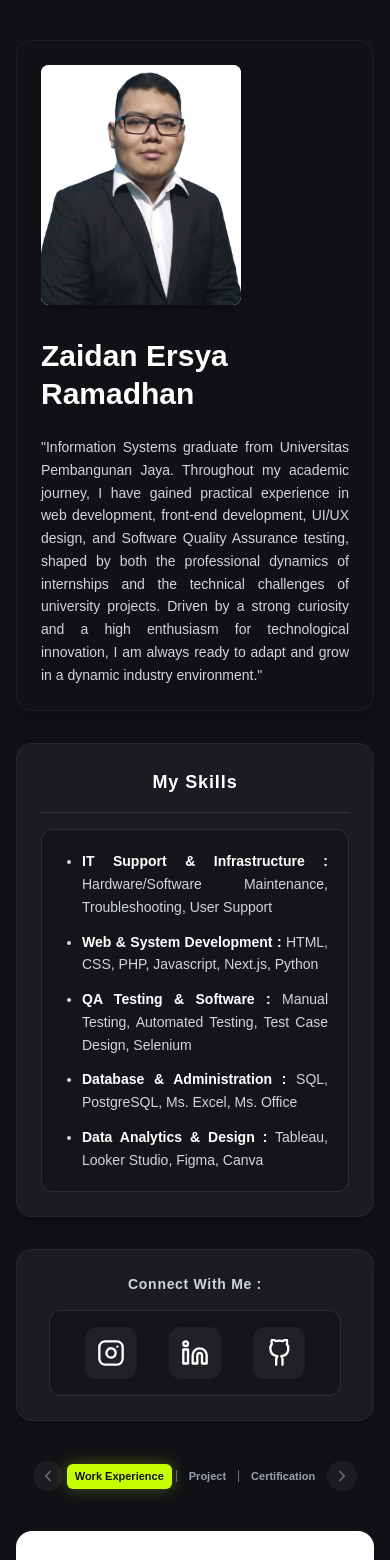
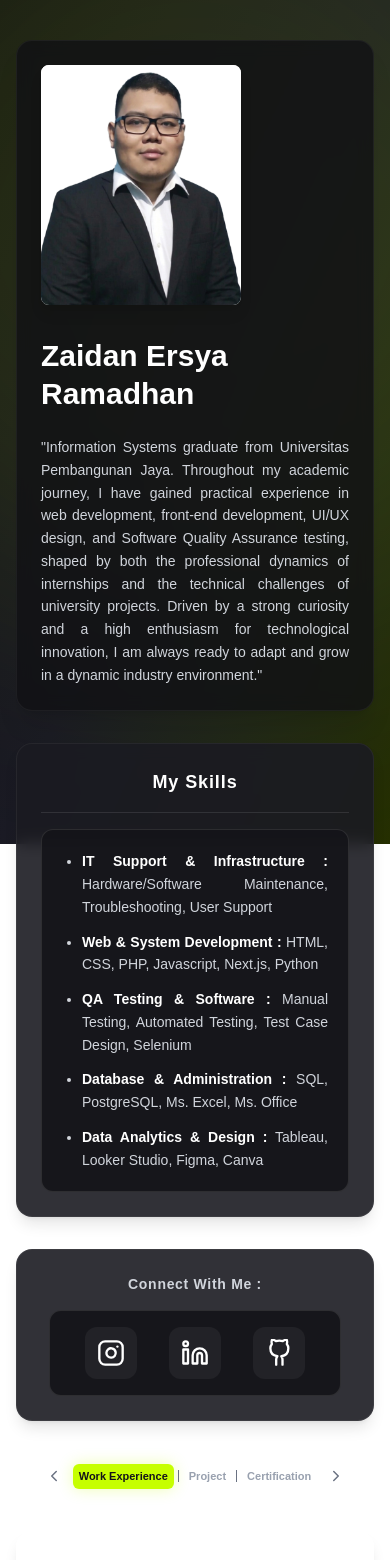
Before and after one commit to ImZard/profil, a Next.js app in the folder portofolio/: page / in a window 390 px wide. Shown: the top 1560 px of the page. Built offline with nearby package versions, Linux system fonts and the light colour scheme.

Commit message:
adding gradient color to background

```diff
--- a/portofolio/src/pages/index.tsx
+++ b/portofolio/src/pages/index.tsx
@@ -3,7 +3,7 @@
 import React, { useState, useEffect } from "react";
 import Link from "next/link";
 
-// 1. UPDATE: Daftar urutan tab untuk navigasi tombol Next/Prev
+// Daftar urutan tab untuk navigasi tombol Next/Prev
 const TABS: ("experience" | "project" | "certification")[] = [
   "experience",
   "project",
@@ -25,14 +25,14 @@ export default function Home() {
     return () => clearTimeout(timer);
   }, []);
 
-  // 2. UPDATE: Fungsi untuk tombol panah KIRI (Previous)
+  // Fungsi untuk tombol panah KIRI (Previous)
   const handlePrevTab = () => {
     const currentIndex = TABS.indexOf(activeTab);
     const prevIndex = currentIndex === 0 ? TABS.length - 1 : currentIndex - 1;
     setActiveTab(TABS[prevIndex]);
   };
 
-  // 3. UPDATE: Fungsi untuk tombol panah KANAN (Next)
+  // Fungsi untuk tombol panah KANAN (Next)
   const handleNextTab = () => {
     const currentIndex = TABS.indexOf(activeTab);
     const nextIndex = currentIndex === TABS.length - 1 ? 0 : currentIndex + 1;
@@ -40,11 +40,18 @@ export default function Home() {
   };
 
   return (
-    <div className="min-h-screen bg-[#111115] flex flex-col items-center py-10 px-4 selection:bg-[#C6FF00] selection:text-black overflow-hidden relative">
-      <div className="w-full max-w-4xl flex flex-col gap-8">
+    <div className="min-h-screen flex flex-col items-center py-10 px-4 selection:bg-[#C6FF00] selection:text-black overflow-hidden relative z-0">
+      {/* BACKGROUND WARNA GRADASI & GLOW */}
+      <div className="fixed inset-0 z-[-1] bg-gradient-to-br from-[#111115] via-[#1a1a24] to-[#252f00]"></div>
+
+      {/* Efek pendaran cahaya (glow) melingkar di tengah atas */}
+      <div className="fixed top-[-20%] left-1/2 -translate-x-1/2 w-[800px] h-[800px] bg-[#C6FF00]/10 rounded-full blur-[120px] z-[-1] pointer-events-none"></div>
+
+      {/* Kontainer Utama (ditambahkan z-10 agar berada di atas background) */}
+      <div className="w-full max-w-4xl flex flex-col gap-8 relative z-10">
         {/* SECTION ATAS: PROFIL & BIOGRAFI */}
         <div
-          className={`w-full relative bg-[#111115] p-6 md:p-10 border border-white/5 shadow-xl rounded-2xl group hover:border-white/10
+          className={`w-full relative bg-[#111115]/80 backdrop-blur-sm p-6 md:p-10 border border-white/5 shadow-xl rounded-2xl group hover:border-white/10
           transform transition-all duration-1000 ease-out
           ${isLoaded ? "opacity-100 translate-y-0" : "opacity-0 translate-y-12"}`}
         >
@@ -76,14 +83,14 @@ export default function Home() {
 
         {/* SECTION MY SKILLS */}
         <div
-          className={`bg-[#1B1B22] px-6 py-6 md:px-8 rounded-2xl border border-white/5 flex flex-col gap-4 shadow-lg
+          className={`bg-[#1B1B22]/90 backdrop-blur-sm px-6 py-6 md:px-8 rounded-2xl border border-white/5 flex flex-col gap-4 shadow-lg
           transform transition-all duration-1000 delay-300 ease-out
           ${isLoaded ? "opacity-100 translate-y-0" : "opacity-0 translate-y-12"}`}
         >
           <span className="text-lg md:text-xl font-bold tracking-wider text-white text-center border-b border-white/10 pb-4">
             My Skills
           </span>
-          <div className="bg-[#141419] border border-white/10 rounded-xl p-5 md:p-6">
+          <div className="bg-[#141419]/90 border border-white/10 rounded-xl p-5 md:p-6">
             <ul className="list-disc list-outside ml-5 text-gray-300 space-y-3 md:space-y-4 text-sm md:text-base leading-relaxed text-justify break-words whitespace-normal">
               <li>
                 <span className="font-semibold text-white">
@@ -121,14 +128,14 @@ export default function Home() {
 
         {/* SECTION CONNECT WITH ME */}
         <div
-          className={`bg-[#1B1B22] px-8 py-6 rounded-2xl border border-white/5 flex flex-col items-center gap-4 shadow-lg
+          className={`bg-[#1B1B22]/90 backdrop-blur-sm px-8 py-6 rounded-2xl border border-white/5 flex flex-col items-center gap-4 shadow-lg
           transform transition-all duration-1000 delay-200 ease-out
           ${isLoaded ? "opacity-100 translate-y-0" : "opacity-0 translate-y-12"}`}
         >
           <span className="text-sm md:text-base font-semibold tracking-wider text-gray-300 text-center">
             Connect With Me :
           </span>
-          <div className="w-full flex items-center justify-center gap-8 bg-[#141419] border border-white/10 rounded-xl px-4 py-4">
+          <div className="w-full flex items-center justify-center gap-8 bg-[#141419]/90 border border-white/10 rounded-xl px-4 py-4">
             <a
               href="https://www.instagram.com/zard_90/"
               target="_blank"
@@ -198,7 +205,7 @@ export default function Home() {
 
         {/* TAB SWITCHER DENGAN TOMBOL PANAH KIRI & KANAN */}
         <div
-          className={`flex flex-row items-center justify-center gap-1 md:gap-4 mb-2 mt-2 w-full px-1
+          className={`flex flex-nowrap items-center justify-center gap-1 sm:gap-2 md:gap-4 mb-2 mt-2 w-full px-1
           transform transition-all duration-1000 delay-500 ease-out
           ${isLoaded ? "opacity-100 translate-y-0" : "opacity-0 translate-y-8"}`}
         >
@@ -223,11 +230,11 @@ export default function Home() {
             </svg>
           </button>
 
-          {/* Area Menu Tab (Dibuat satu baris dan tidak akan turun ke bawah) */}
-          <div className="flex flex-row items-center justify-center gap-0.5 sm:gap-1 md:gap-2">
+          {/* Area Menu Tab */}
+          <div className="flex flex-nowrap items-center justify-center gap-0.5 sm:gap-1 md:gap-2">
             <button
               onClick={() => setActiveTab("experience")}
-              className={`px-2 md:px-3 py-1 text-[11px] sm:text-sm md:text-lg font-bold rounded-md transition-all duration-300 hover:scale-105 active:scale-95 whitespace-nowrap ${
+              className={`px-1.5 md:px-3 py-1 text-[10px] min-[375px]:text-[11px] sm:text-sm md:text-lg font-bold rounded-md transition-all duration-300 flex-shrink-0 whitespace-nowrap ${
                 activeTab === "experience"
                   ? "bg-[#C6FF00] text-[#141419] shadow-[0_0_15px_rgba(198,255,0,0.3)]"
                   : "text-gray-400 hover:text-white bg-transparent"
@@ -236,11 +243,11 @@ export default function Home() {
               Work Experience
             </button>
 
-            <div className="w-[1px] md:w-[2px] h-3 md:h-6 bg-gray-500 mx-0.5 sm:mx-1 rounded-full flex-shrink-0"></div>
+            <div className="w-[1px] md:w-[2px] h-3 md:h-6 bg-gray-500 mx-0.5 flex-shrink-0"></div>
 
             <button
               onClick={() => setActiveTab("project")}
-              className={`px-2 md:px-3 py-1 text-[11px] sm:text-sm md:text-lg font-bold rounded-md transition-all duration-300 hover:scale-105 active:scale-95 whitespace-nowrap ${
+              className={`px-1.5 md:px-3 py-1 text-[10px] min-[375px]:text-[11px] sm:text-sm md:text-lg font-bold rounded-md transition-all duration-300 flex-shrink-0 whitespace-nowrap ${
                 activeTab === "project"
                   ? "bg-[#C6FF00] text-[#141419] shadow-[0_0_15px_rgba(198,255,0,0.3)]"
                   : "text-gray-400 hover:text-white bg-transparent"
@@ -249,11 +256,11 @@ export default function Home() {
               Project
             </button>
 
-            <div className="w-[1px] md:w-[2px] h-3 md:h-6 bg-gray-500 mx-0.5 sm:mx-1 rounded-full flex-shrink-0"></div>
+            <div className="w-[1px] md:w-[2px] h-3 md:h-6 bg-gray-500 mx-0.5 flex-shrink-0"></div>
 
             <button
               onClick={() => setActiveTab("certification")}
-              className={`px-2 md:px-3 py-1 text-[11px] sm:text-sm md:text-lg font-bold rounded-md transition-all duration-300 hover:scale-105 active:scale-95 whitespace-nowrap ${
+              className={`px-1.5 md:px-3 py-1 text-[10px] min-[375px]:text-[11px] sm:text-sm md:text-lg font-bold rounded-md transition-all duration-300 flex-shrink-0 whitespace-nowrap ${
                 activeTab === "certification"
                   ? "bg-[#C6FF00] text-[#141419] shadow-[0_0_15px_rgba(198,255,0,0.3)]"
                   : "text-gray-400 hover:text-white bg-transparent"
@@ -294,7 +301,7 @@ export default function Home() {
           {/* --- KONTEN: WORK EXPERIENCE --- */}
           {activeTab === "experience" && (
             <>
-              <div className="bg-white text-black p-6 rounded-2xl shadow-lg min-h-[320px] flex flex-col justify-between group hover:-translate-y-2 hover:shadow-[0_15px_30px_rgba(198,255,0,0.15)] transition-all duration-300">
+              <div className="bg-white text-black p-6 rounded-2xl shadow-lg min-h-[320px] flex flex-col justify-between group hover:-translate-y-2 hover:shadow-[0_15px_30px_rgba(198,255,0,0.15)] transition-all duration-300 relative z-10">
                 <div>
                   <h3 className="font-bold text-lg mb-2 group-hover:text-[#8cb800] transition-colors duration-300">
                     UI/UX Designer Intern
@@ -317,7 +324,7 @@ export default function Home() {
                 </Link>
               </div>
 
-              <div className="bg-white text-black p-6 rounded-2xl shadow-lg min-h-[320px] flex flex-col justify-between group hover:-translate-y-2 hover:shadow-[0_15px_30px_rgba(198,255,0,0.15)] transition-all duration-300">
+              <div className="bg-white text-black p-6 rounded-2xl shadow-lg min-h-[320px] flex flex-col justify-between group hover:-translate-y-2 hover:shadow-[0_15px_30px_rgba(198,255,0,0.15)] transition-all duration-300 relative z-10">
                 <div>
                   <h3 className="font-bold text-lg mb-2 group-hover:text-[#8cb800] transition-colors duration-300">
                     CAPI (Computer-Assisted Personal Interviewing) Assistant
@@ -341,7 +348,7 @@ export default function Home() {
                 </Link>
               </div>
 
-              <div className="bg-white text-black p-6 rounded-2xl shadow-lg min-h-[320px] flex flex-col justify-between group hover:-translate-y-2 hover:shadow-[0_15px_30px_rgba(198,255,0,0.15)] transition-all duration-300">
+              <div className="bg-white text-black p-6 rounded-2xl shadow-lg min-h-[320px] flex flex-col justify-between group hover:-translate-y-2 hover:shadow-[0_15px_30px_rgba(198,255,0,0.15)] transition-all duration-300 relative z-10">
                 <div>
                   <h3 className="font-bold text-lg mb-2 group-hover:text-[#8cb800] transition-colors duration-300">
                     Asisten Biro Pendidikan
@@ -364,7 +371,7 @@ export default function Home() {
                 </Link>
               </div>
 
-              <div className="bg-white text-black p-6 rounded-2xl shadow-lg min-h-[320px] flex flex-col justify-between group hover:-translate-y-2 hover:shadow-[0_15px_30px_rgba(198,255,0,0.15)] transition-all duration-300">
+              <div className="bg-white text-black p-6 rounded-2xl shadow-lg min-h-[320px] flex flex-col justify-between group hover:-translate-y-2 hover:shadow-[0_15px_30px_rgba(198,255,0,0.15)] transition-all duration-300 relative z-10">
                 <div>
                   <h3 className="font-bold text-lg mb-2 group-hover:text-[#8cb800] transition-colors duration-300">
                     QA Tester
@@ -393,7 +400,7 @@ export default function Home() {
           {/* --- KONTEN: PROJECT --- */}
           {activeTab === "project" && (
             <>
-              <div className="bg-white text-black p-6 rounded-2xl shadow-lg min-h-[320px] flex flex-col justify-between group hover:-translate-y-2 hover:shadow-[0_15px_30px_rgba(198,255,0,0.15)] transition-all duration-300">
+              <div className="bg-white text-black p-6 rounded-2xl shadow-lg min-h-[320px] flex flex-col justify-between group hover:-translate-y-2 hover:shadow-[0_15px_30px_rgba(198,255,0,0.15)] transition-all duration-300 relative z-10">
                 <div>
                   <h3 className="font-bold text-lg mb-2 group-hover:text-[#8cb800] transition-colors duration-300">
                     PT. Redho Illahi Wisata
@@ -416,7 +423,7 @@ export default function Home() {
                 </Link>
               </div>
 
-              <div className="bg-white text-black p-6 rounded-2xl shadow-lg min-h-[320px] flex flex-col justify-between group hover:-translate-y-2 hover:shadow-[0_15px_30px_rgba(198,255,0,0.15)] transition-all duration-300">
+              <div className="bg-white text-black p-6 rounded-2xl shadow-lg min-h-[320px] flex flex-col justify-between group hover:-translate-y-2 hover:shadow-[0_15px_30px_rgba(198,255,0,0.15)] transition-all duration-300 relative z-10">
                 <div>
                   <h3 className="font-bold text-lg mb-2 group-hover:text-[#8cb800] transition-colors duration-300">
                     Pengembangan Aplikasi Web Sistem Manajemen Pemesanan
@@ -436,7 +443,7 @@ export default function Home() {
                 </Link>
               </div>
 
-              <div className="bg-white text-black p-6 rounded-2xl shadow-lg min-h-[320px] flex flex-col justify-between group hover:-translate-y-2 hover:shadow-[0_15px_30px_rgba(198,255,0,0.15)] transition-all duration-300">
+              <div className="bg-white text-black p-6 rounded-2xl shadow-lg min-h-[320px] flex flex-col justify-between group hover:-translate-y-2 hover:shadow-[0_15px_30px_rgba(198,255,0,0.15)] transition-all duration-300 relative z-10">
                 <div>
                   <h3 className="font-bold text-lg mb-2 group-hover:text-[#8cb800] transition-colors duration-300">
                     Front-End Developer (Pengembangan Prototype Platform Edukasi
@@ -455,7 +462,7 @@ export default function Home() {
                 </Link>
               </div>
 
-              <div className="bg-white text-black p-6 rounded-2xl shadow-lg min-h-[320px] flex flex-col justify-between group hover:-translate-y-2 hover:shadow-[0_15px_30px_rgba(198,255,0,0.15)] transition-all duration-300">
+              <div className="bg-white text-black p-6 rounded-2xl shadow-lg min-h-[320px] flex flex-col justify-between group hover:-translate-y-2 hover:shadow-[0_15px_30px_rgba(198,255,0,0.15)] transition-all duration-300 relative z-10">
                 <div>
                   <h3 className="font-bold text-lg mb-2 group-hover:text-[#8cb800] transition-colors duration-300">
                     Data Visualization (Everest Data Exploration)
@@ -467,7 +474,7 @@ export default function Home() {
                   </p>
                 </div>
                 <Link
-                  href="/project/DataVisualisasi"
+                  href="/project/dataVisual"
                   className="mt-4 bg-[#C6FF00] text-[#141419] py-2 px-4 rounded-lg hover:bg-[#a8e600] hover:scale-[1.03] active:scale-95 transition-all duration-300 inline-block text-center font-bold"
                 >
                   Detail
@@ -480,7 +487,7 @@ export default function Home() {
           {activeTab === "certification" && (
             <>
               {/* Card Sertifikasi 1 */}
-              <div className="bg-white text-black p-4 rounded-2xl shadow-lg flex flex-col group hover:-translate-y-2 hover:shadow-[0_15px_30px_rgba(198,255,0,0.15)] transition-all duration-300">
+              <div className="bg-white text-black p-4 rounded-2xl shadow-lg flex flex-col group hover:-translate-y-2 hover:shadow-[0_15px_30px_rgba(198,255,0,0.15)] transition-all duration-300 relative z-10">
                 <div
                   className="w-full h-48 md:h-56 rounded-lg overflow-hidden mb-4 bg-gray-100 border border-gray-200 cursor-zoom-in relative"
                   onClick={() =>
@@ -504,7 +511,7 @@ export default function Home() {
               </div>
 
               {/* Card Sertifikasi 2 */}
-              <div className="bg-white text-black p-4 rounded-2xl shadow-lg flex flex-col group hover:-translate-y-2 hover:shadow-[0_15px_30px_rgba(198,255,0,0.15)] transition-all duration-300">
+              <div className="bg-white text-black p-4 rounded-2xl shadow-lg flex flex-col group hover:-translate-y-2 hover:shadow-[0_15px_30px_rgba(198,255,0,0.15)] transition-all duration-300 relative z-10">
                 <div
                   className="w-full h-48 md:h-56 rounded-lg overflow-hidden mb-4 bg-gray-100 border border-gray-200 cursor-zoom-in relative"
                   onClick={() =>
@@ -528,7 +535,7 @@ export default function Home() {
               </div>
 
               {/* Card Sertifikasi 3 */}
-              <div className="bg-white text-black p-4 rounded-2xl shadow-lg flex flex-col group hover:-translate-y-2 hover:shadow-[0_15px_30px_rgba(198,255,0,0.15)] transition-all duration-300">
+              <div className="bg-white text-black p-4 rounded-2xl shadow-lg flex flex-col group hover:-translate-y-2 hover:shadow-[0_15px_30px_rgba(198,255,0,0.15)] transition-all duration-300 relative z-10">
                 <div
                   className="w-full h-48 md:h-56 rounded-lg overflow-hidden mb-4 bg-gray-100 border border-gray-200 cursor-zoom-in relative"
                   onClick={() =>
@@ -590,7 +597,7 @@ export default function Home() {
           </button>
 
           <img
-            src={fullscreenImage}
+            src={fullscreenImage || ""}
             alt="Fullscreen Sertifikat"
             className="max-w-full max-h-full object-contain rounded-lg shadow-2xl"
           />
```
